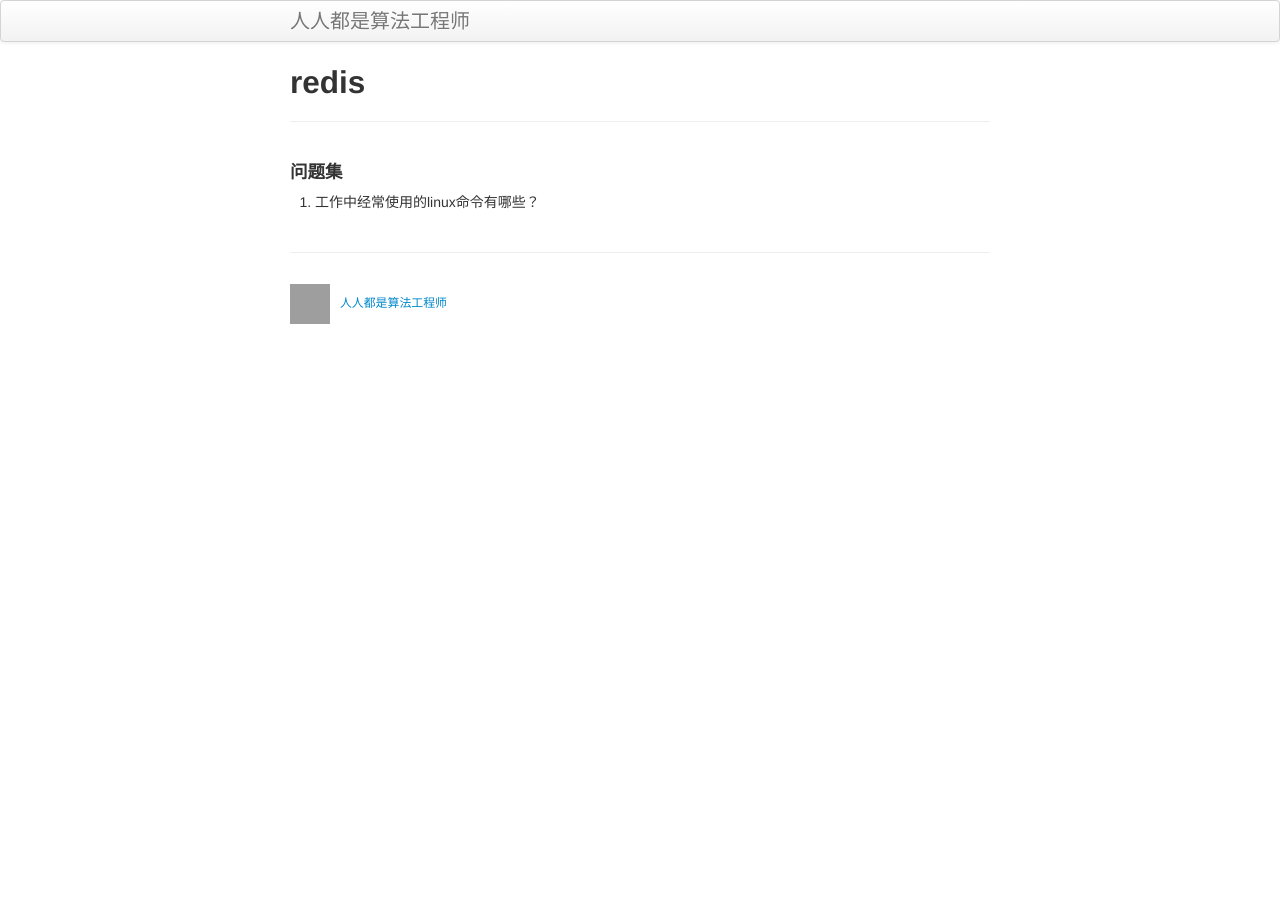
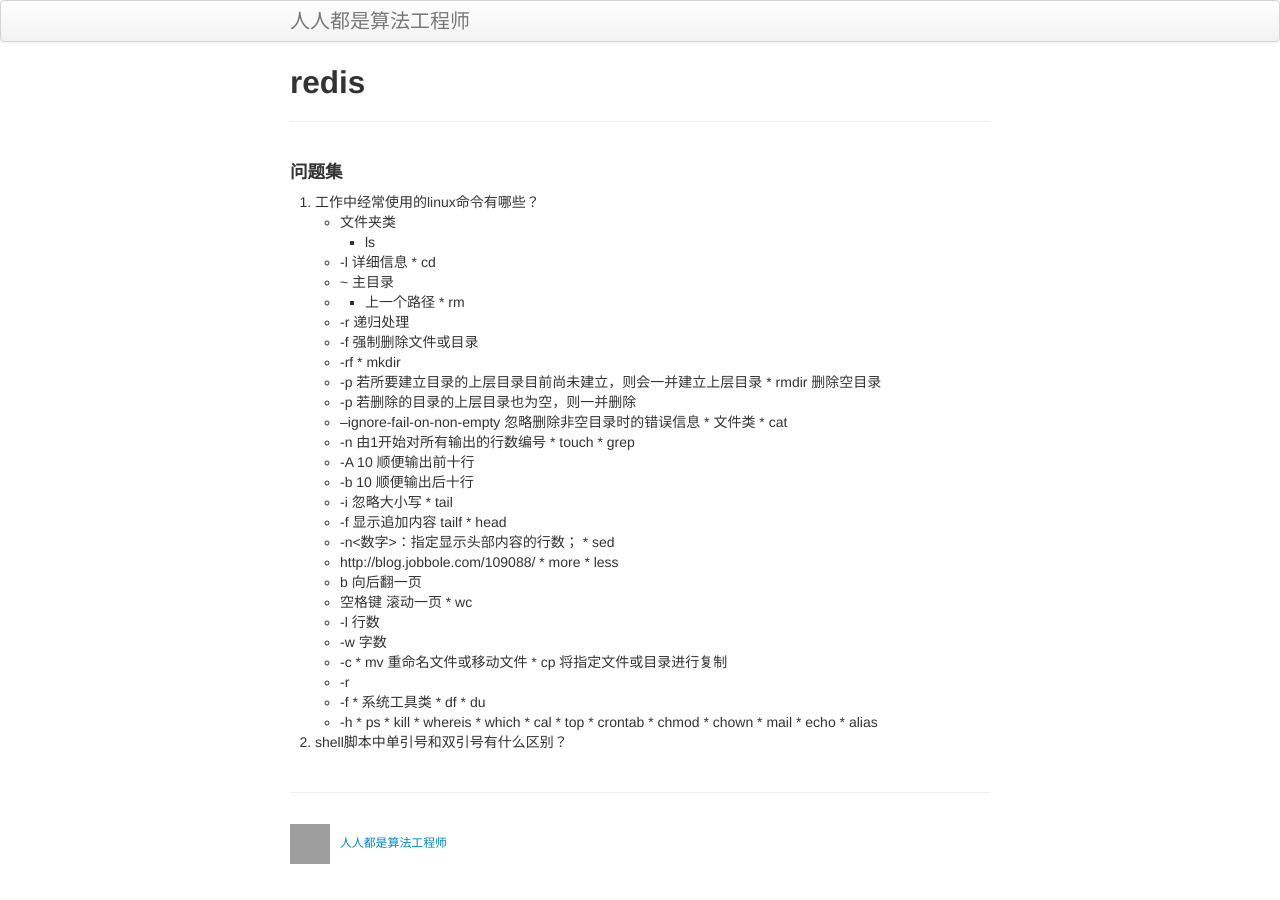
Before and after one commit to sfgcs/sfgcs.github.io, a Jekyll site: the page built from pages/linux.md, in a window 1280 px wide. Built offline with Jekyll 4.4.1, drawn with Linux system fonts in a browser that asks for light colours; grey boxes are pictures that could not be loaded.

Commit message:
Update linux.md

```diff
--- a/pages/linux.md
+++ b/pages/linux.md
@@ -7,3 +7,62 @@ description:
 #### 问题集
 
 1. 工作中经常使用的linux命令有哪些？
+* 文件夹类
+  * ls
+    * -l 详细信息
+  * cd
+    * ~ 主目录
+    * - 上一个路径
+  * rm
+    * -r 递归处理
+    * -f 强制删除文件或目录
+    * -rf
+  * mkdir
+    * -p 若所要建立目录的上层目录目前尚未建立，则会一并建立上层目录
+  * rmdir 删除空目录
+    * -p 若删除的目录的上层目录也为空，则一并删除
+    * --ignore-fail-on-non-empty  忽略删除非空目录时的错误信息
+* 文件类
+  * cat
+    * -n 由1开始对所有输出的行数编号
+  * touch
+  * grep
+    * -A 10 顺便输出前十行
+    * -b 10 顺便输出后十行
+    * -i 忽略大小写
+  * tail
+    * -f 显示追加内容 tailf
+  * head
+    * -n<数字>：指定显示头部内容的行数；
+  * sed
+    * http://blog.jobbole.com/109088/
+  * more
+  * less
+    * b 向后翻一页
+    * 空格键 滚动一页
+  * wc
+    * -l 行数
+    * -w 字数
+    * -c
+  * mv 重命名文件或移动文件
+  * cp 将指定文件或目录进行复制
+    * -r
+    * -f
+* 系统工具类
+  * df
+  * du
+    * -h
+  * ps
+  * kill
+  * whereis
+  * which
+  * cal
+  * top
+  * crontab
+  * chmod
+  * chown
+  * mail
+  * echo
+  * alias
+
+2. shell脚本中单引号和双引号有什么区别？
```
